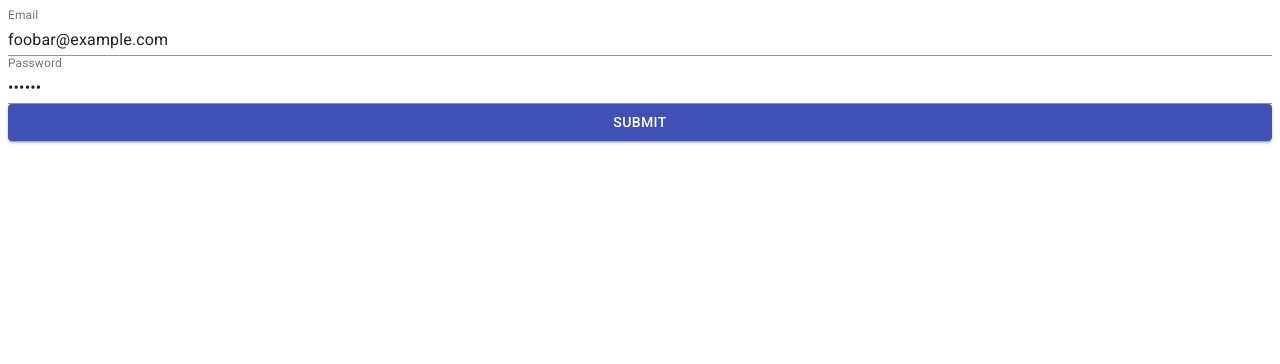
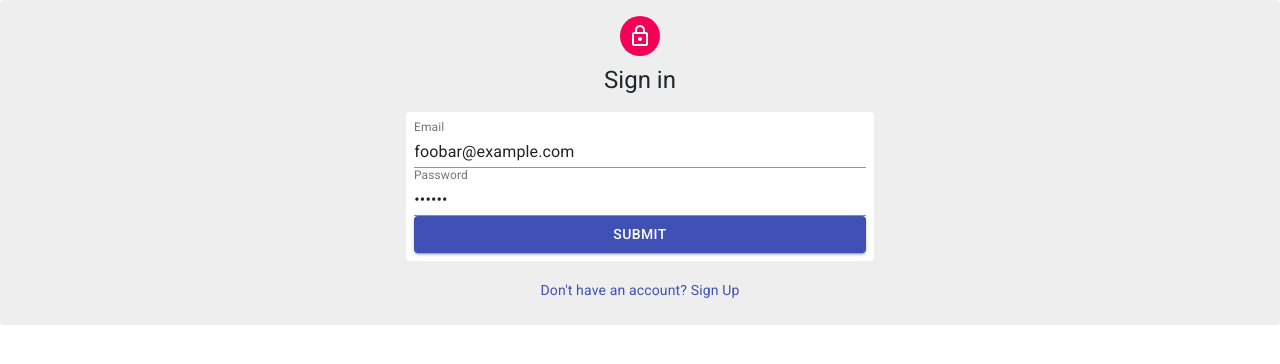
Before and after one commit to germangguerci/magie, a React (Create React App) app: page /login in a window 1280 px wide. Shown: the top 364 px of the page. Built offline with nearby package versions, Linux system fonts and the light colour scheme; what @woocommerce/woocommerce-rest-api would draw is missing.

Commit message:
SignIn updated
Now signin have more options. (SignUp)

```diff
--- a/src/components/Login/SignInFormik.jsx
+++ b/src/components/Login/SignInFormik.jsx
@@ -2,7 +2,11 @@ import React from 'react';
 import { useFormik } from 'formik';
 import * as yup from 'yup';
 import Button from '@material-ui/core/Button';
+import Avatar from '@material-ui/core/Avatar';
+import LockOutlinedIcon from '@material-ui/icons/LockOutlined';
+import Link from '@material-ui/core/Link'
 import TextField from '@material-ui/core/TextField';
+import Typography from '@material-ui/core/Typography'
 import {getToken} from '../../redux/LoginReducer/actions'
 import {useDispatch} from 'react-redux'
 import { makeStyles } from '@material-ui/core/styles';
@@ -38,14 +42,36 @@ const WithMaterialUI = ({onClose}) => {
     form: {
       backgroundColor: theme.palette.background.paper,
       borderRadius: theme.shape.borderRadius,
+      padding: theme.spacing(1),
+      marginTop: theme.spacing(2),
+    },
+    avatar: {
+      margin: theme.spacing(1),
+      backgroundColor: theme.palette.secondary.main,
+    },
+    formcontainer: {
+      display: 'flex',
+      flexDirection: 'column',
+      alignItems: 'center',
+      backgroundColor: theme.palette.grey[200],
+      borderRadius: theme.shape.borderRadius,
       padding: theme.spacing(1)
+    },
+    signUp:{
+      padding: theme.spacing(2),
     }
   }))
 
   const classes = useStyles();
 
   return (
-    <div>
+    <div className={classes.formcontainer}>
+        <Avatar className={classes.avatar}>
+          <LockOutlinedIcon />
+        </Avatar>
+        <Typography component="h1" variant="h5">
+          Sign in
+        </Typography>
       <form onSubmit={formik.handleSubmit} className={classes.form}>
         <TextField
           fullWidth
@@ -72,6 +98,11 @@ const WithMaterialUI = ({onClose}) => {
           Submit
         </Button>
       </form>
+      <div className={classes.signUp}>
+        <Link href="#" variant="body2">
+          {"Don't have an account? Sign Up"}
+        </Link>
+      </div>
     </div>
   );
 };
```
Also changed, not shown: 1 other file (tests, documents, lock files or other folders).
